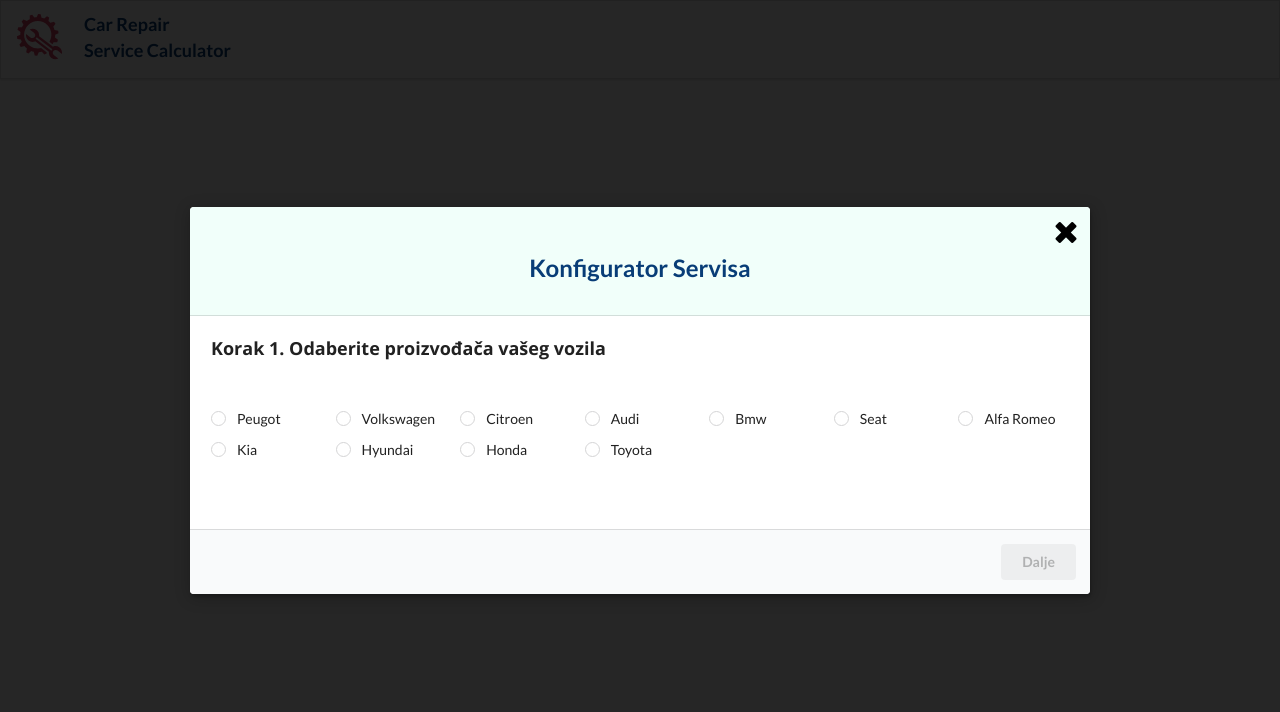
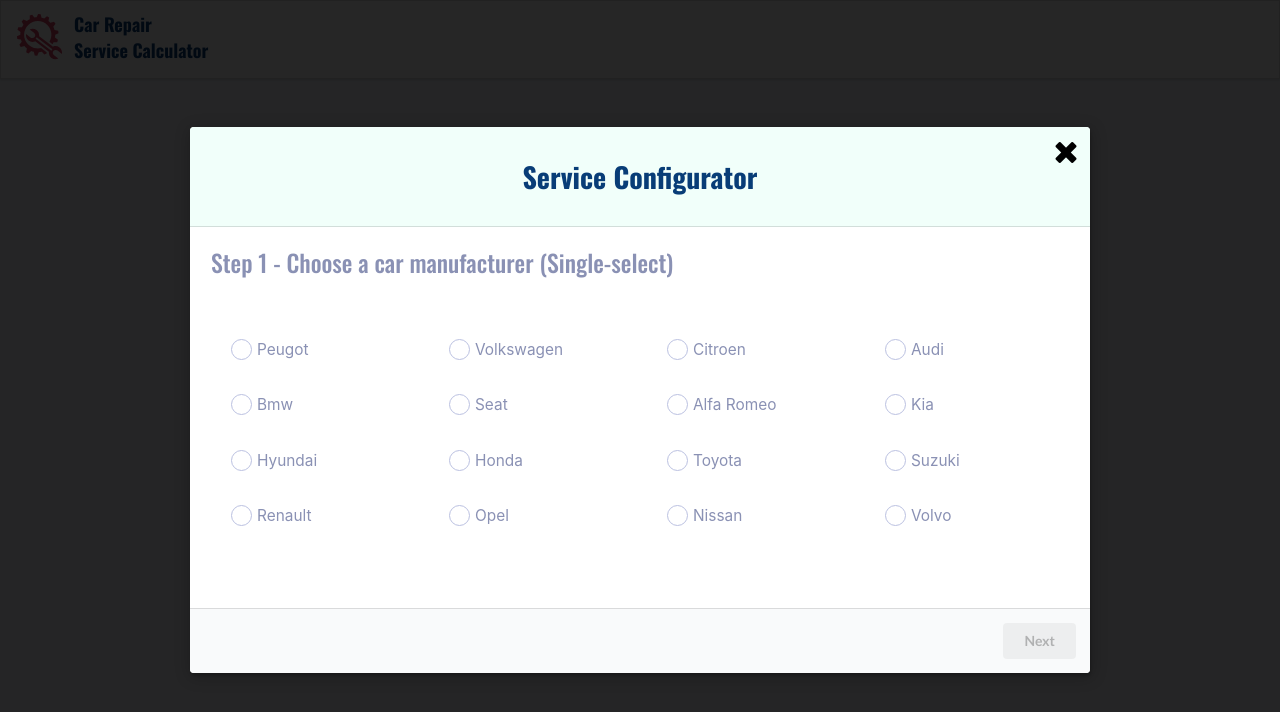
Before and after one commit to dharmabumzee/Service-Calculator, a React (Create React App) app: page / in a window 1280 px wide. Both pictures are taken after a click on the button "Open Service Configurator". Shown: the top 712 px of the page. Built offline with nearby package versions, Linux system fonts and the light colour scheme.

Commit message:
add new styling and anglicize

```diff
--- a/package.json
+++ b/package.json
@@ -7,6 +7,7 @@
     "@testing-library/react": "^11.1.0",
     "@testing-library/user-event": "^12.1.10",
     "lodash": "^4.17.20",
+    "node-sass": "^4.0.0",
     "react": "^17.0.1",
     "react-dom": "^17.0.1",
     "react-icons": "^4.2.0",
--- a/public/index.html
+++ b/public/index.html
@@ -24,7 +24,11 @@
       href="https://fonts.googleapis.com/css2?family=Open+Sans:wght@400;600;700;800&display=swap"
       rel="stylesheet"
     />
-
+    <link rel="preconnect" href="https://fonts.gstatic.com" />
+    <link
+      href="https://fonts.googleapis.com/css2?family=Oswald:wght@200;300;400;500;600;700&display=swap"
+      rel="stylesheet"
+    />
     <!--
       Notice the use of %PUBLIC_URL% in the tags above.
       It will be replaced with the URL of the `public` folder during the build.
--- a/src/App.css
+++ b/src/App.css
@@ -1,5 +1,9 @@
 /* body {
   background-color: #f1fffa;
+} */
+
+/* * {
+  font-family: 'Oswald', sans-serif;
 } */
 
 .segment {
@@ -9,6 +13,17 @@
   /* color: #c33c54 !important; */
   /* color: "#0E7172" */
   border-radius: 0px !important;
+  /* width: 100vw;
+  position: absolute !important;
+  top: 0;
+  left: 0; */
+}
+
+.header-segment {
+  width: 100vw;
+  position: absolute !important;
+  top: 0;
+  left: 0;
 }
 
 .button {
@@ -18,10 +33,58 @@
 .header-modal {
   color: #083d77 !important;
   background-color: #f1fffa !important;
+  text-align: center;
+  /* padding: 0px !important; */
+  /* padding: 2rem 1.7rem 2rem 1.7rem !important; */
+  /* padding: 0px !important;
+  margin: 0px !important; */
+}
+
+@media (max-width: 991px) {
+  .ui.modal > .header {
+    padding-right: 0px;
+  }
+}
+
+@media (max-width: 767px) {
+  .ui.modal > .header {
+    padding-right: 0px;
+  }
+}
+
+element.style {
+}
+.ui.modal > .header:not(.ui) {
+  font-size: 1.42857143rem;
+  line-height: 1.28571429em;
+  font-weight: 700;
+}
+.ui.modal > .icon:first-child + *,
+.ui.modal > :first-child:not(.icon) {
+  border-top-left-radius: 0.28571429rem;
+  border-top-right-radius: 0.28571429rem;
+}
+@media (max-width: 767px) {
+  .ui.modal > .header {
+    padding-right: 0px !important;
+  }
+}
+@media (max-width: 991px) {
+  .ui.modal > .header {
+    padding-right: 0px !important;
+  }
 }
 
 h3 {
-  font-family: 'Open Sans', sans-serif !important;
+  /* font-family: 'Open Sans', sans-serif !important; */
+  font-family: 'Oswald', sans-serif;
+  font-size: 1.7rem;
+  font-weight: 500;
+}
+
+h2 {
+  font-family: 'Oswald', sans-serif;
+  font-size: 2rem;
 }
 
 .App {
@@ -42,10 +105,6 @@
   flex-direction: column;
   /* height: calc(100vh - 91.44px); */
   height: calc(100vh - 195.26px);
-}
-
-.header-modal {
-  text-align: center;
 }
 
 @media (min-width: 768px) {
@@ -82,16 +141,43 @@
 
 .coupon {
   font-size: 14px;
-  color: #738eb4;
+  /* color: #738eb4; */
+  color: #415b80;
+  /* margin-right: -50px; */
 }
+
+span {
+  margin-right: 0px !important;
+}
+
+/* .vehicle-value:hover {
+  color: blue !important;
+} */
+
+.pagenumber-button:hover {
+  background-color: #e0f2fe !important;
+  color: #0691cf !important;
+}
+
+.modal-header {
+  padding: 0px !important;
+}
+
+/* .ui.segment {
+  padding: 0px !important;
+} */
 
 .content-vehicle {
   display: -ms-grid;
   display: grid;
   grid-gap: 1rem;
-  grid-template-columns: repeat(auto-fit, minmax(100px, 1fr));
+  grid-template-columns: repeat(auto-fit, minmax(200px, 1fr));
   margin-top: 50px;
   margin-bottom: 50px;
+}
+
+label {
+  font-size: 1.1rem !important;
 }
 
 .content-services {
@@ -231,21 +317,40 @@
 }
 
 .button-custom:hover {
-  color: #db2829;
+  /* color: #db2829; */
+  color: #da4166;
+}
+
+.ui.segment:last-child {
+  margin-bottom: 1rem !important;
 }
 
 .custom-segment {
   width: 100% !important;
+  /* margin-bottom: 0px !important; */
 }
 
 .close-icon {
   text-align: center;
+  padding: 1rem !important;
 }
 
 .checkbox {
   margin-right: 10px;
+  /* cursor: pointer; */
+  /* border: 1px solid #0691cf; */
+  padding: 10px;
+  border-radius: 32px;
+  /* background-color: #e0f2fe; */
+}
+
+/* .checkbox:hover {
+  background-color: #e0f2fe;
+} */
+
+/* .checkbox > label {
   cursor: pointer;
-}
+} */
 
 .render-checkbox {
   margin-top: 50px;
--- a/src/App.js
+++ b/src/App.js
@@ -100,16 +100,16 @@
             className="ui button"
             onClick={() => setPageNumber(pageNumber - 1)}
           >
-            Nazad
+            Back
           </button>
         ) : null}
 
         <button
-          className="ui button"
+          className="ui button pagenumber-button"
           onClick={() => setPageNumber(pageNumber + 1)}
           disabled={isButtonEnabled()}
         >
-          {pageNumber === 3 ? "Pošalji" : "Dalje"}
+          {pageNumber === 3 ? "Send" : "Next"}
         </button>
       </>
     );
--- /dev/null
+++ b/src/components/Buttons.scss
@@ -0,0 +1,154 @@
+@supports (-webkit-appearance: none) or (-moz-appearance: none) {
+  input[type='checkbox'],
+  input[type='radio'] {
+    --active: #275efe;
+    --background-active: #0691cf;
+    --active-inner: #fff;
+    --focus: 2px rgba(39, 94, 254, 0.3);
+    --border: #bbc1e1;
+    --border-hover: #275efe;
+    --background: #fff;
+    --disabled: #f6f8ff;
+    --disabled-inner: #e1e6f9;
+    -webkit-appearance: none;
+    -moz-appearance: none;
+    height: 21px;
+    outline: none;
+    display: inline-block;
+    vertical-align: top;
+    position: relative;
+    margin: 0;
+    cursor: pointer;
+    border: 1px solid var(--bc, var(--border));
+    background: var(--b, var(--background));
+    transition: background 0.3s, border-color 0.3s, box-shadow 0.2s;
+    &:after {
+      content: '';
+      display: block;
+      left: 0;
+      top: 0;
+      position: absolute;
+      transition: transform var(--d-t, 0.3s) var(--d-t-e, ease),
+        opacity var(--d-o, 0.2s);
+    }
+    &:checked {
+      --b: var(--active);
+      --bc: var(--active);
+      --d-o: 0.3s;
+      --d-t: 0.6s;
+      --d-t-e: cubic-bezier(0.2, 0.85, 0.32, 1.2);
+    }
+    &:disabled {
+      --b: var(--disabled);
+      cursor: not-allowed;
+      opacity: 0.9;
+      &:checked {
+        --b: var(--disabled-inner);
+        --bc: var(--border);
+      }
+      & + label {
+        cursor: not-allowed;
+      }
+    }
+    &:hover {
+      &:not(:checked) {
+        &:not(:disabled) {
+          --bc: var(--border-hover);
+        }
+      }
+    }
+    &:focus {
+      box-shadow: 0 0 0 var(--focus);
+    }
+    &:not(.switch) {
+      width: 21px;
+      &:after {
+        opacity: var(--o, 0);
+      }
+      &:checked {
+        --o: 1;
+      }
+    }
+    & + label {
+      font-size: 14px;
+      line-height: 21px;
+      display: inline-block;
+      vertical-align: top;
+      cursor: pointer;
+      margin-left: 4px;
+    }
+  }
+  input[type='checkbox'] {
+    &:not(.switch) {
+      border-radius: 7px;
+      &:after {
+        width: 5px;
+        height: 9px;
+        border: 2px solid var(--active-inner);
+        border-top: 0;
+        border-left: 0;
+        left: 7px;
+        top: 4px;
+        transform: rotate(var(--r, 20deg));
+      }
+      &:checked {
+        --r: 43deg;
+      }
+    }
+    &.switch {
+      width: 38px;
+      border-radius: 11px;
+      &:after {
+        left: 2px;
+        top: 2px;
+        border-radius: 50%;
+        width: 15px;
+        height: 15px;
+        background: var(--ab, var(--border));
+        transform: translateX(var(--x, 0));
+      }
+      &:checked {
+        --ab: var(--active-inner);
+        --x: 17px;
+      }
+      &:disabled {
+        &:not(:checked) {
+          &:after {
+            opacity: 0.6;
+          }
+        }
+      }
+    }
+  }
+  input[type='radio'] {
+    border-radius: 50%;
+    &:after {
+      width: 19px;
+      height: 19px;
+      border-radius: 50%;
+      background: var(--active-inner);
+      opacity: 0;
+      transform: scale(var(--s, 0.7));
+    }
+    &:checked {
+      --s: 0.5;
+
+      div {
+        background-color: #e0f2fe;
+      }
+    }
+  }
+}
+
+body {
+  min-height: 100vh;
+  font-family: 'Inter', Arial, sans-serif;
+  color: #8a91b4;
+  display: flex;
+  justify-content: center;
+  align-items: center;
+  background: #f6f8ff;
+  @media (max-width: 800px) {
+    flex-direction: column;
+  }
+}
--- a/src/components/ChooseVehicle.js
+++ b/src/components/ChooseVehicle.js
@@ -1,5 +1,7 @@
 import React from "react";
 import { vehicles } from "../data/data";
+
+import "./Buttons.scss";
 
 const ChooseVehicle = ({
   setVehicle,
@@ -13,13 +15,10 @@
     setIsButtonDisabled(false);
   };
 
-  return (
-    <div>
-      <h3>Korak 1. Odaberite proizvođača vašeg vozila</h3>
-      <div className="content-vehicle">
-        {vehicles.map(({ id, value }) => {
-          return (
-            <div key={id} className="ui radio checkbox">
+  const renderVehicles = () => {
+    return vehicles.map(({ id, value }) => (
+      <div key={id} className="checkbox r1 ">
+        <label className="checkbox vehicle-value">
           <input
             type="radio"
             name="vehicle"
@@ -28,11 +27,16 @@
             checked={vehicleChecked == id}
             onChange={handleOnChange}
           />
-              <label>{value}</label>
+          <span style={{ marginLeft: "5px", cursor: "pointer" }}>{value}</span>
+        </label>
       </div>
-          );
-        })}
-      </div>
+    ));
+  };
+
+  return (
+    <div>
+      <h3>Step 1 - Choose a car manufacturer (Single-select)</h3>
+      <div className="content-vehicle">{renderVehicles()}</div>
     </div>
   );
 };
--- a/src/components/Header.js
+++ b/src/components/Header.js
@@ -2,12 +2,13 @@
 import { GiAutoRepair } from "react-icons/gi";
 
 const headerStyles = {
-  marginLeft: "20px",
+  marginLeft: "10px",
   marginTop: "auto",
   marginBottom: "auto",
   marginRight: "0px",
   color: "#083d77",
-  fontWeight: "900",
+  fontWeight: "700",
+  fontFamily: "Oswald, sans-serif",
 };
 
 const iconStyles = {
@@ -17,7 +18,7 @@
 
 const Header = () => {
   return (
-    <div className="ui left aligned segment">
+    <div className="ui left aligned segment header-segment">
       <div className="ui header" style={{ display: "flex" }}>
         <GiAutoRepair style={iconStyles} />
         <div style={headerStyles}>
--- a/src/components/ModalHeader.js
+++ b/src/components/ModalHeader.js
@@ -15,9 +15,9 @@
   return (
     <>
       {showButton}
-      <div className="ui basic segment custom-segment">
+      <div className="ui basic segment custom-segment modal-header">
         <div>
-          <h2>Konfigurator Servisa</h2>
+          <h2>Service Configurator</h2>
         </div>
       </div>
     </>
--- a/src/components/Services.js
+++ b/src/components/Services.js
@@ -16,7 +16,9 @@
             onChange={handleChange}
             price={Number(service.price)}
           />
-          {service.name} ({Math.trunc(service.price)} kn)
+          <span style={{ marginLeft: "5px", cursor: "pointer" }}>
+            {service.name} - €{Math.trunc(service.price)}
+          </span>
         </label>
       </div>
     ));
--- a/src/data/data.js
+++ b/src/data/data.js
@@ -1,10 +1,10 @@
 export const services = [
-  { id: 1, name: "Zamjena ulja i filtera", price: "500.00" },
-  { id: 2, name: "Promjena pakni", price: "450.00" },
-  { id: 3, name: "Promjena guma", price: "100.00" },
-  { id: 4, name: "Servis klima uređaja", price: "299.00" },
-  { id: 5, name: "Balansiranje guma", price: "50.00" },
-  { id: 6, name: "Zamjena ulja u kočnicama", price: "229.00" },
+  { id: 1, name: "Oil Change", price: "14.00" },
+  { id: 2, name: "Trans Assembly Inspection", price: "100.00" },
+  { id: 3, name: "Tires R&R", price: "100.00" },
+  { id: 4, name: "Cooling System Repair", price: "299.00" },
+  { id: 5, name: "Battery R&R", price: "50.00" },
+  { id: 6, name: "Brakes R&R", price: "229.00" },
 ];
 
 export const vehicles = [
@@ -19,6 +19,11 @@
   { id: 9, value: "Hyundai" },
   { id: 10, value: "Honda" },
   { id: 11, value: "Toyota" },
+  { id: 12, value: "Suzuki" },
+  { id: 13, value: "Renault" },
+  { id: 14, value: "Opel" },
+  { id: 15, value: "Nissan" },
+  { id: 16, value: "Volvo" },
 ];
 
 export const fields = [
```
Also changed, not shown: src/components/ChooseService.js (+14 -16 lines), 2 other files (tests, documents, lock files or other folders). Lines whose indentation alone changed are shown as unchanged.
